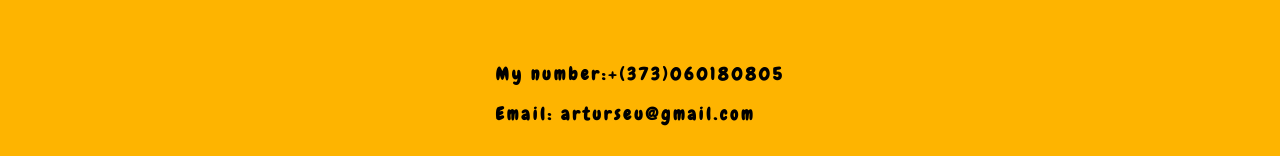
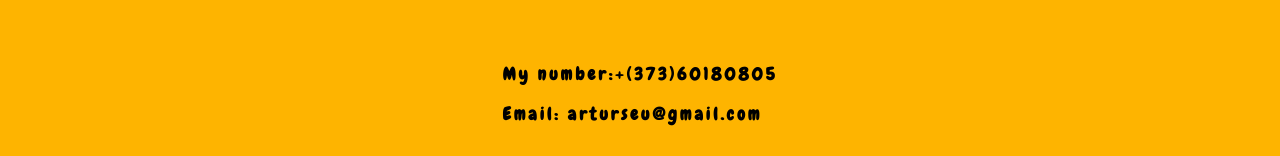
Before and after one commit to asd95/Portfolio, a website: page index.html in a window 1280 px wide. Shown: the part 2402-2558 px from the top of the page. Drawn offline with nearby package versions, Linux system fonts and the light colour scheme.

Commit message:
fix bags 1.4.1

```diff
--- a/index.html
+++ b/index.html
@@ -222,7 +222,7 @@
     <container class="container">
       <!-- <h3>Contacts</h3> -->
       <ul class="contacts-list">
-        <li class="list-item">My number:+(373)060180805</li>
+        <li class="list-item">My number:+(373)60180805</li>
         <li class="list-item">Email: arturseu@gmail.com</li>
       </ul>
       <span class="gb">I'm glad you were here /</span>
```
